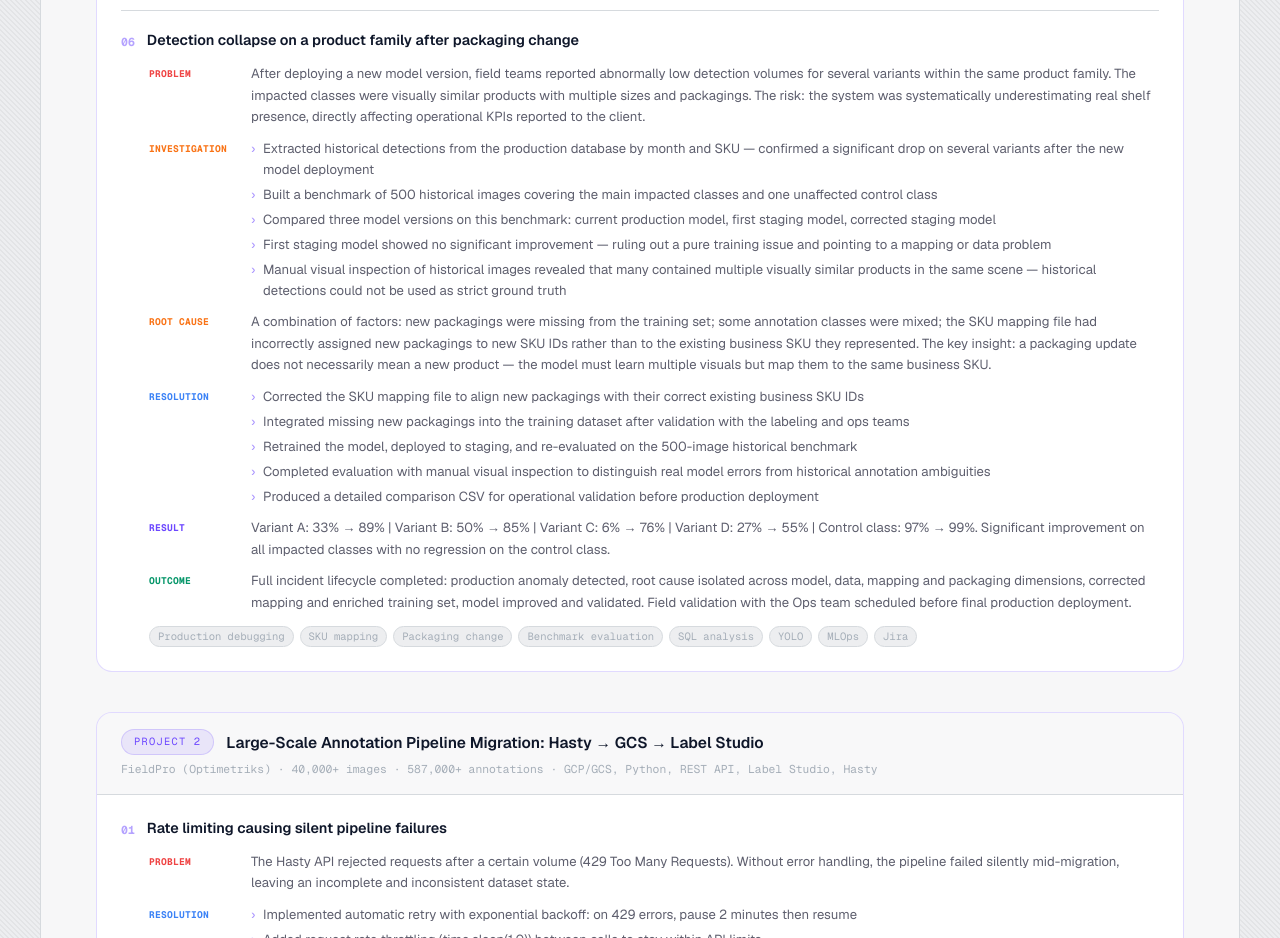
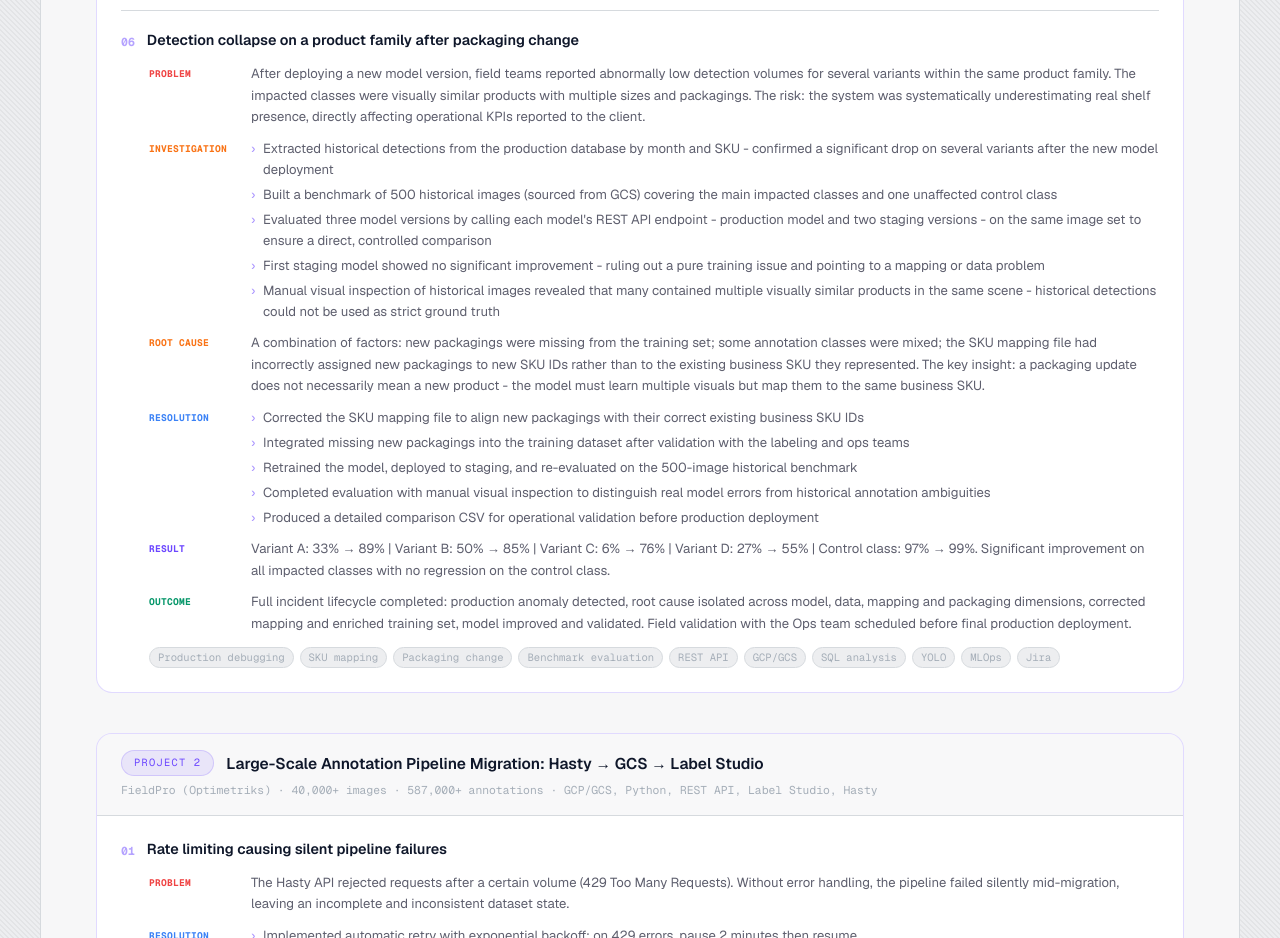
Before and after one commit to PRISCILLE7/priscille-portfolio, a Next.js app: page / in a window 1280 px wide. Shown: the part 8340-9278 px from the top of the page. Built offline with nearby package versions, Linux system fonts and the light colour scheme.

Commit message:
Fix em dashes, add API/GCS detail and tags to ch.06

```diff
--- a/components/ProblemSolving.tsx
+++ b/components/ProblemSolving.tsx
@@ -220,18 +220,18 @@ const projects: Project[] = [
             labelColor: "text-orange-500",
             isList: true,
             content: [
-              "Extracted historical detections from the production database by month and SKU — confirmed a significant drop on several variants after the new model deployment",
-              "Built a benchmark of 500 historical images covering the main impacted classes and one unaffected control class",
-              "Compared three model versions on this benchmark: current production model, first staging model, corrected staging model",
-              "First staging model showed no significant improvement — ruling out a pure training issue and pointing to a mapping or data problem",
-              "Manual visual inspection of historical images revealed that many contained multiple visually similar products in the same scene — historical detections could not be used as strict ground truth",
+              "Extracted historical detections from the production database by month and SKU - confirmed a significant drop on several variants after the new model deployment",
+              "Built a benchmark of 500 historical images (sourced from GCS) covering the main impacted classes and one unaffected control class",
+              "Evaluated three model versions by calling each model's REST API endpoint - production model and two staging versions - on the same image set to ensure a direct, controlled comparison",
+              "First staging model showed no significant improvement - ruling out a pure training issue and pointing to a mapping or data problem",
+              "Manual visual inspection of historical images revealed that many contained multiple visually similar products in the same scene - historical detections could not be used as strict ground truth",
             ].join("|||"),
           },
           {
             label: "ROOT CAUSE",
             labelColor: "text-orange-500",
             content:
-              "A combination of factors: new packagings were missing from the training set; some annotation classes were mixed; the SKU mapping file had incorrectly assigned new packagings to new SKU IDs rather than to the existing business SKU they represented. The key insight: a packaging update does not necessarily mean a new product — the model must learn multiple visuals but map them to the same business SKU.",
+              "A combination of factors: new packagings were missing from the training set; some annotation classes were mixed; the SKU mapping file had incorrectly assigned new packagings to new SKU IDs rather than to the existing business SKU they represented. The key insight: a packaging update does not necessarily mean a new product - the model must learn multiple visuals but map them to the same business SKU.",
           },
           {
             label: "RESOLUTION",
@@ -258,7 +258,7 @@ const projects: Project[] = [
               "Full incident lifecycle completed: production anomaly detected, root cause isolated across model, data, mapping and packaging dimensions, corrected mapping and enriched training set, model improved and validated. Field validation with the Ops team scheduled before final production deployment.",
           },
         ],
-        tags: ["Production debugging", "SKU mapping", "Packaging change", "Benchmark evaluation", "SQL analysis", "YOLO", "MLOps", "Jira"],
+        tags: ["Production debugging", "SKU mapping", "Packaging change", "Benchmark evaluation", "REST API", "GCP/GCS", "SQL analysis", "YOLO", "MLOps", "Jira"],
       },
     ],
   },
```
